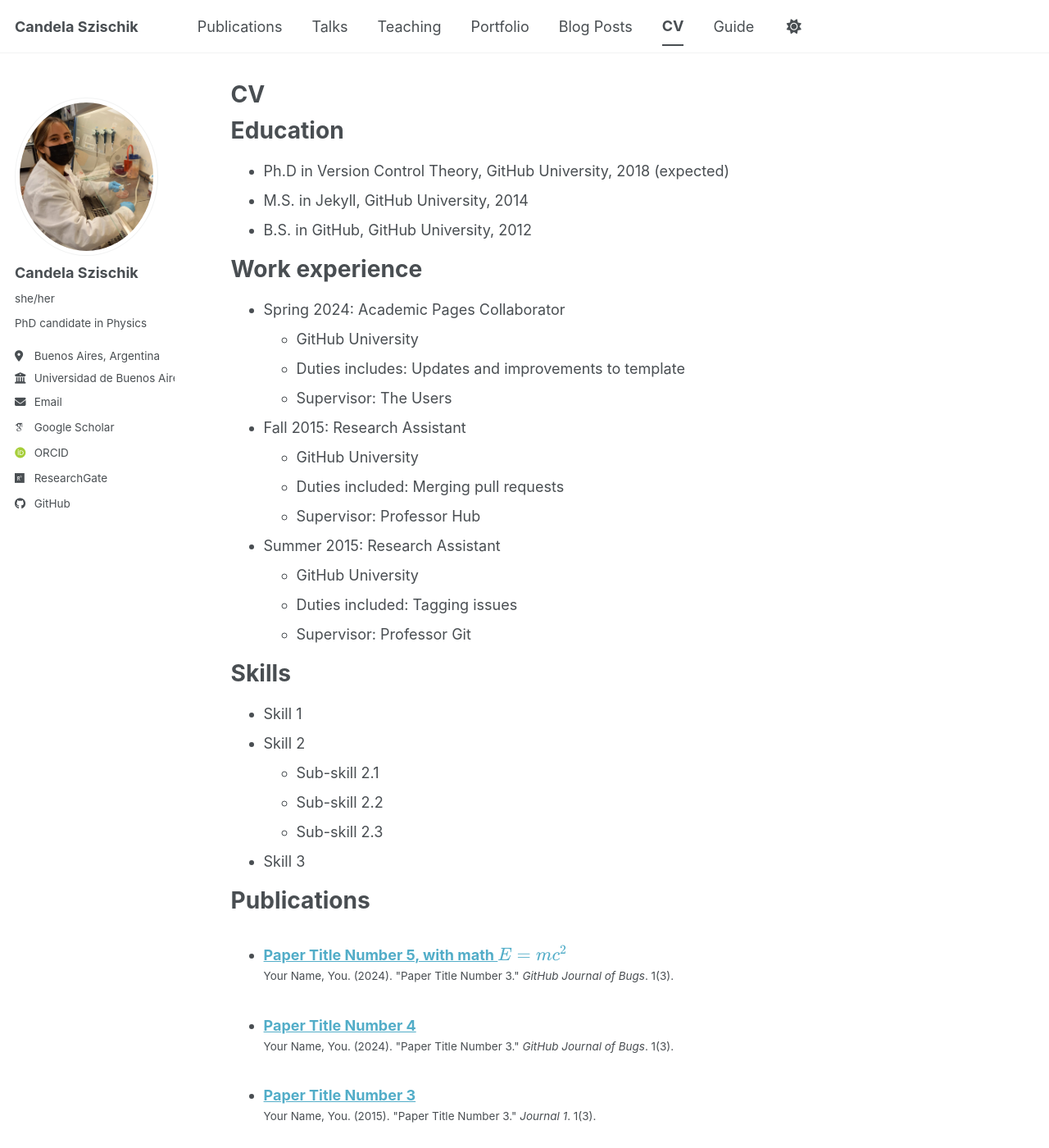
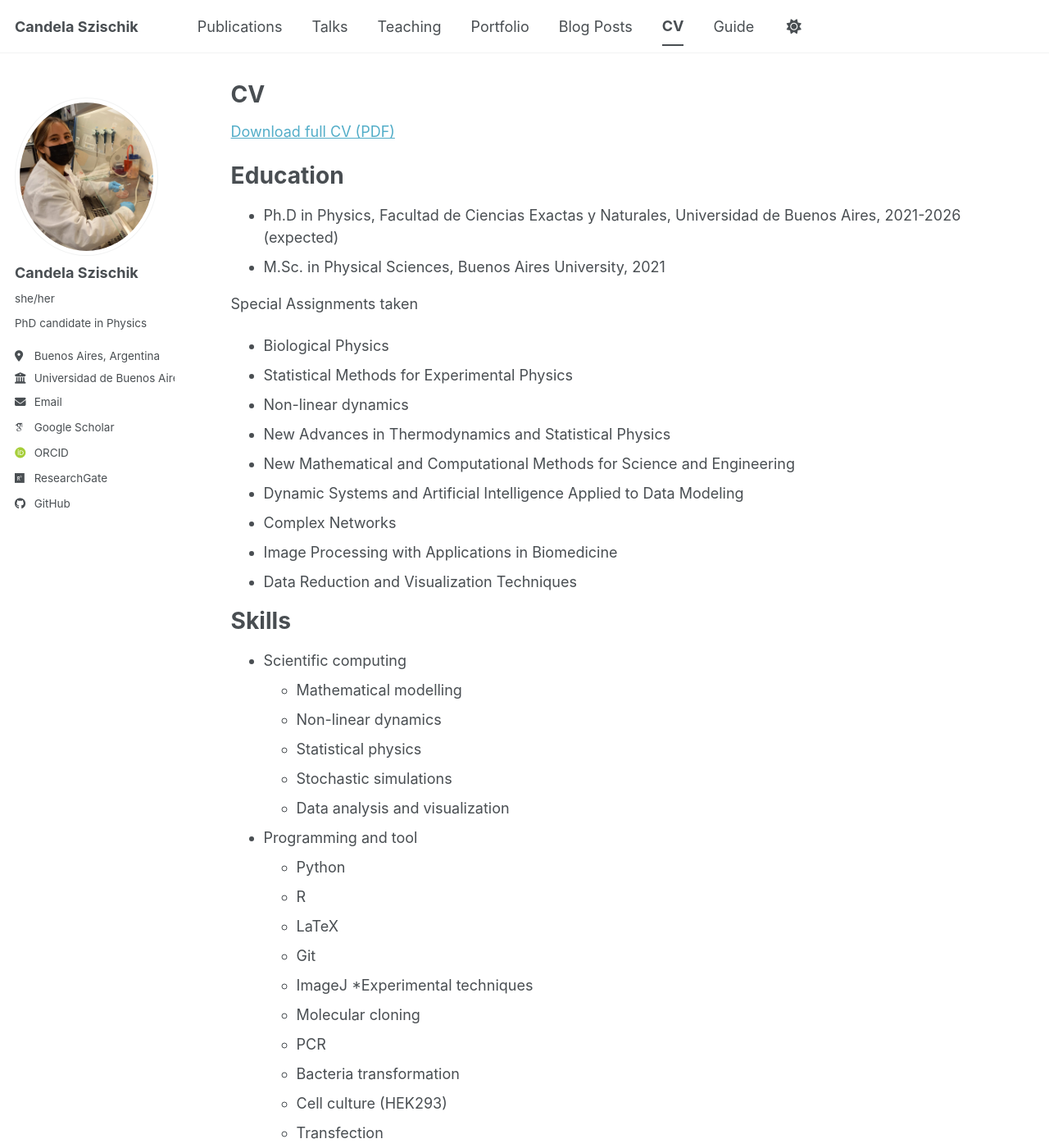
Before and after one commit to candesz/candelaszischik.github.io, a Jekyll site: the page built from _pages/cv.md, in a window 1280 px wide and 1400 px high. Shown: the whole window at 82% size. Built offline with Jekyll 4.4.1, drawn with Linux system fonts in a browser that asks for light colours; some web fonts are replaced; a script bundle is joined from its source files by our own code; library files that are not in the unit come from our copies; some of the changed text lies outside the part shown.

Commit message:
Update cv.md

```diff
--- a/_pages/cv.md
+++ b/_pages/cv.md
@@ -6,40 +6,47 @@ author_profile: true
 redirect_from:
   - /resume
 ---
-
+[Download full CV (PDF)](/files/CV_Szischik_extended.pdf)
 {% include base_path %}
 
 Education
 ======
-* Ph.D in Version Control Theory, GitHub University, 2018 (expected)
-* M.S. in Jekyll, GitHub University, 2014
-* B.S. in GitHub, GitHub University, 2012
+* Ph.D in Physics, Facultad de Ciencias Exactas y Naturales, Universidad de Buenos Aires, 2021-2026 (expected)
+* M.Sc. in Physical Sciences, Buenos Aires University, 2021
 
-Work experience
-======
-* Spring 2024: Academic Pages Collaborator
-  * GitHub University
-  * Duties includes: Updates and improvements to template
-  * Supervisor: The Users
+Special Assignments taken
 
-* Fall 2015: Research Assistant
-  * GitHub University
-  * Duties included: Merging pull requests
-  * Supervisor: Professor Hub
-
-* Summer 2015: Research Assistant
-  * GitHub University
-  * Duties included: Tagging issues
-  * Supervisor: Professor Git
+* Biological Physics
+* Statistical Methods for Experimental Physics
+* Non-linear dynamics
+* New Advances in Thermodynamics and Statistical Physics
+* New Mathematical and Computational Methods for Science and Engineering
+* Dynamic Systems and Artificial Intelligence Applied to Data Modeling
+* Complex Networks
+* Image Processing with Applications in Biomedicine
+* Data Reduction and Visualization Techniques
 
 Skills
 ======
-* Skill 1
-* Skill 2
-  * Sub-skill 2.1
-  * Sub-skill 2.2
-  * Sub-skill 2.3
-* Skill 3
+
+* Scientific computing
+   * Mathematical modelling
+   * Non-linear dynamics
+   * Statistical physics
+   * Stochastic simulations
+   * Data analysis and visualization
+* Programming and tool
+   * Python
+   * R
+   * LaTeX
+   * Git
+   * ImageJ
+*Experimental techniques
+   * Molecular cloning
+   * PCR
+   * Bacteria transformation
+   * Cell culture (HEK293)
+   * Transfection
 
 Publications
 ======
@@ -59,6 +66,15 @@ Teaching
     {% include archive-single-cv.html %}
   {% endfor %}</ul>
 
-Service and leadership
+Service
 ======
-* Currently signed in to 43 different slack teams
+* Elected Graduate Representative for the Departmental Council of Physics. Universidad de Buenos Aires. 2024-ongoing.
+* Overseer at the PhD Subcommittee in Physics. Facultad de Ciencias Exactas y Naturales, Universidad de Buenos Aires.  2023- ongoing.
+* Stuff member in the international Statphys 27, celebrated in Buenos Aires, Argentina in July 2019.
+
+Languages
+======
+Spanish (native)
+English (fluent)
+Italian (intermediate)
+French (initial)
```
